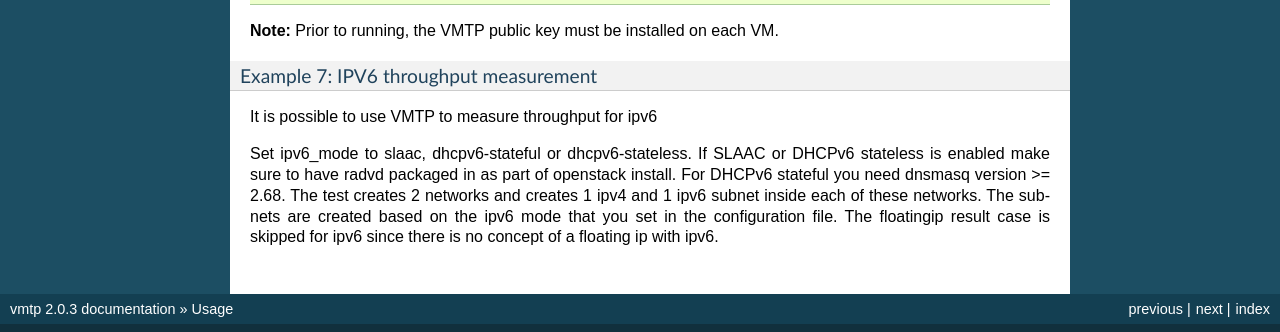
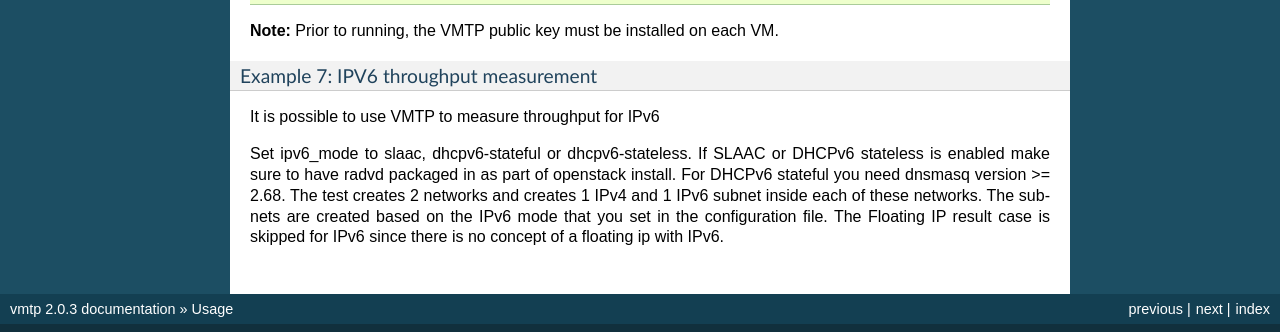
Before and after one commit to openstack-archive/vmtp, a Sphinx documentation site: the page built from doc/source/usage.rst, in a window 1280 px wide and 900 px high, scrolled down 4721 px. Shown: the part 544-876 px from the top of the window. Built offline with Sphinx 7.4.7, drawn with Linux system fonts in a browser that asks for light colours; pages that are not in the unit, such as notebooks, are missing from menus.

```diff
--- a/doc/source/contributing.rst
+++ b/doc/source/contributing.rst
@@ -89,7 +89,7 @@ The images should be available for use::
 
 For exchanging purposes, the image could be saved to a tar archive. You can distribute the VMTP Docker image among your servers easily with this feature::
 
-    $ sudo docker save <IMAGE_ID> -o <IMAGE_FILE>
+    $ sudo docker save -o <IMAGE_FILE> <IMAGE_ID>
 
 To publish the image to Docker Hub::
 
--- a/doc/source/usage.rst
+++ b/doc/source/usage.rst
@@ -261,12 +261,8 @@ The first IP passed (*--host*) is always the one running the server side. Option
 **Note:** Prior to running, the VMTP public key must be installed on each VM.
 
 Example 7: IPV6 throughput measurement
-""""""""""""""""""""""""""""""""""""""""
+""""""""""""""""""""""""""""""""""""""
 
-It is possible to use VMTP to measure throughput for ipv6
+It is possible to use VMTP to measure throughput for IPv6
 
-Set ipv6_mode to slaac, dhcpv6-stateful or dhcpv6-stateless. If SLAAC or DHCPv6 stateless is enabled make sure to have
-radvd packaged in as part of openstack install. For DHCPv6 stateful you need dnsmasq version >= 2.68. The test creates
-2 networks and creates 1 ipv4 and 1 ipv6 subnet inside each of these networks. The subnets are created based on the ipv6
-mode that you set in the configuration file. The floatingip result case is skipped for ipv6 since there is no concept of
-a floating ip with ipv6.
+Set ipv6_mode to slaac, dhcpv6-stateful or dhcpv6-stateless. If SLAAC or DHCPv6 stateless is enabled make sure to have radvd packaged in as part of openstack install. For DHCPv6 stateful you need dnsmasq version >= 2.68. The test creates 2 networks and creates 1 IPv4 and 1 IPv6 subnet inside each of these networks. The subnets are created based on the IPv6 mode that you set in the configuration file. The Floating IP result case is skipped for IPv6 since there is no concept of a floating ip with IPv6.
--- a/vmtp.py
+++ b/vmtp.py
@@ -701,8 +701,6 @@ if __name__ == '__main__':
     ###################################################
     if opts.vm_image_url:
         config.vm_image_url = opts.vm_image_url
-    else:
-        config.vm_image_url = None
 
     ###################################################
     # Test Description
```
